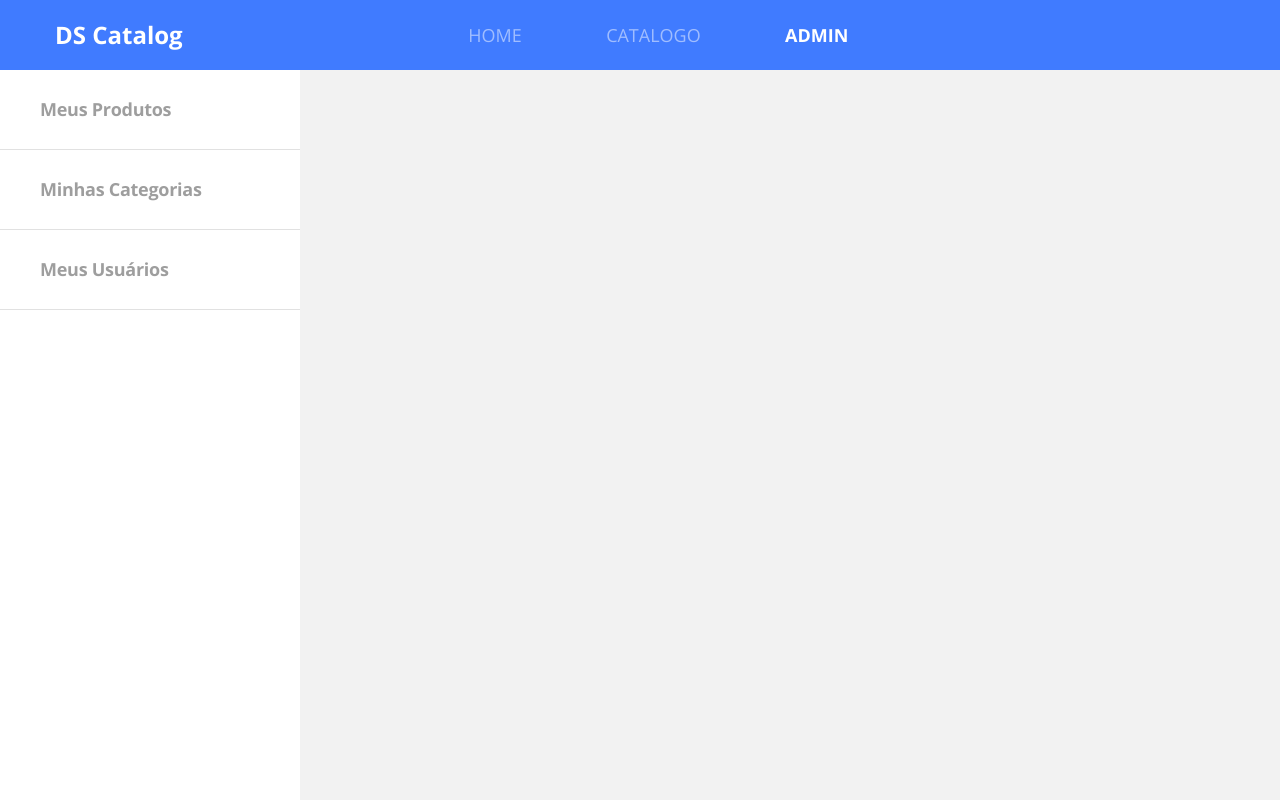
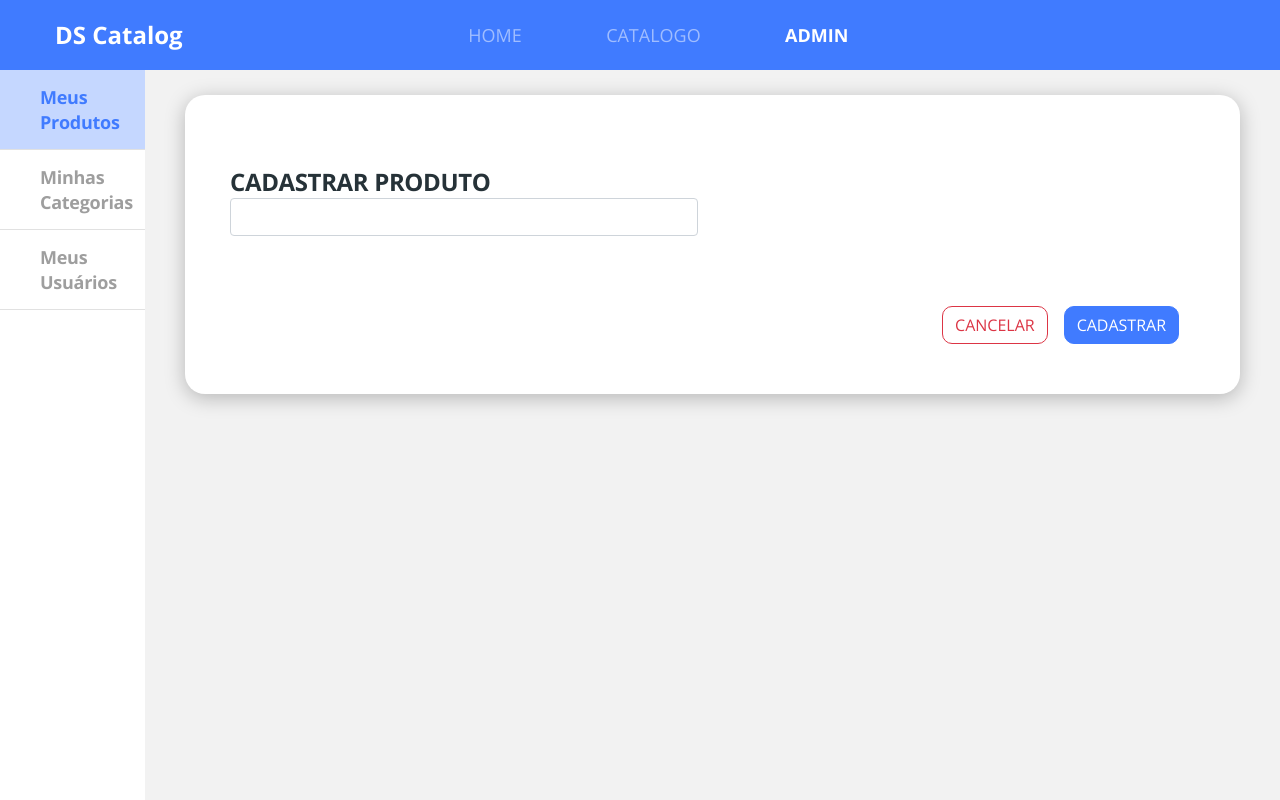
Before and after one commit to edsonalvesdev/dscatalog-bootcamp-devsuperior-2.0, a React (Create React App) app in the folder front-web/: page /admin/products/create in a window 1280 px wide. Built offline with nearby package versions, Linux system fonts and the light colour scheme.

Commit message:
Add base admin form structure

```diff
--- a/front-web/src/Routes.tsx
+++ b/front-web/src/Routes.tsx
@@ -1,4 +1,4 @@
-import { BrowserRouter, Switch, Route } from 'react-router-dom';
+import { BrowserRouter, Switch, Route, Redirect } from 'react-router-dom';
 import Navbar from './core/components/Navbar';
 import Admin from './pages/Admin';
 import Catalog from './pages/Catalog';
@@ -18,6 +18,7 @@
             <Route path="/products/:productId">
                 <ProductDetails />
             </Route>
+            <Redirect from="/admin" to="/admin/products" exact/>
             <Route path="/admin">
                 <Admin />
             </Route>
--- a/front-web/src/core/components/Navbar/index.tsx
+++ b/front-web/src/core/components/Navbar/index.tsx
@@ -11,17 +11,17 @@
         <div className="col-6 offset-2">
             <ul className="main-menu">
                 <li>
-                    <NavLink to="/" activeClassName="active" exact>
+                    <NavLink to="/" exact>
                         HOME
                     </NavLink>
                 </li>
                 <li>
-                    <NavLink to="/products" activeClassName="active">
+                    <NavLink to="/products">
                         CATALOGO
                     </NavLink>
                 </li>
                 <li>
-                    <NavLink to="/admin" activeClassName="active">
+                    <NavLink to="/admin">
                         ADMIN
                     </NavLink>
                 </li>
--- /dev/null
+++ b/front-web/src/pages/Admin/components/BaseForm/index..tsx
@@ -0,0 +1,36 @@
+import { useHistory } from 'react-router';
+import './styles.scss';
+
+type Props = {
+    title: string;
+    children: React.ReactNode;
+}
+
+const BaseForm = ({ title, children }: Props) => {
+    const history = useHistory();
+    const handleCancel = () => {
+        history.push('../')
+    }
+
+    return (
+        <div className="admin-base-form card-base">
+            <h1 className="base-form-title">
+                {title}
+            </h1>
+            {children}
+            <div className="base-form-actions">
+                <button
+                    className="btn btn-outline-danger border-radius-10 mr-3"
+                    onClick={handleCancel}
+                >
+                    CANCELAR
+                </button>
+                <button className="btn btn-primary border-radius-10 mr-3">
+                    CADASTRAR
+                </button>
+            </div>
+        </div>
+    );
+}
+
+export default BaseForm;
--- /dev/null
+++ b/front-web/src/pages/Admin/components/BaseForm/styles.scss
@@ -0,0 +1,18 @@
+.admin-base-form {
+    padding: 70px 45px 50px 45px;
+    border-radius: 20px;
+    width: 1055px;
+}
+
+.base-form-title {
+    font-size: 24px;
+    line-height: 33px;
+    letter-spacing: -0.015em;
+    color: #263238;
+    text-transform: uppercase;
+}
+
+.base-form-actions {
+    margin-top: 70px;
+    text-align: right;
+}
--- a/front-web/src/pages/Admin/components/Navbar/index..tsx
+++ b/front-web/src/pages/Admin/components/Navbar/index..tsx
@@ -1,16 +1,23 @@
+import { NavLink } from 'react-router-dom';
 import './styles.scss';
 
 const Navbar = () => (
     <nav className="admin-nav-container">
         <ul>
             <li>
-                <a href="link" className="admin-nav-item">Meus Produtos</a>
+                <NavLink to="/admin/products" className="admin-nav-item">
+                    Meus Produtos
+                </NavLink>
             </li>
             <li>
-                <a href="link" className="admin-nav-item">Minhas Categorias</a>
+                <NavLink to="/admin/categories" className="admin-nav-item">
+                    Minhas Categorias
+                </NavLink>
             </li>
             <li>
-                <a href="link" className="admin-nav-item">Meus Usuários</a>
+                <NavLink to="/admin/users" className="admin-nav-item">
+                    Meus Usuários
+                </NavLink>
             </li>
         </ul>
     </nav>
--- /dev/null
+++ b/front-web/src/pages/Admin/components/Products/Form/index.tsx
@@ -0,0 +1,15 @@
+import BaseForm from '../../BaseForm/index.';
+import './styles.scss';
+
+const Form = () => {
+    return (
+        <BaseForm title="cadastrar produto">
+            <div className="row">
+                <div className="col-6">
+                    <input type="text" className="form-control"/>
+                </div>
+            </div>
+        </BaseForm>
+    );
+}
+export default Form;
--- /dev/null
+++ b/front-web/src/pages/Admin/components/Products/List/index.tsx
@@ -0,0 +1,19 @@
+// import './styles.scss';
+
+import { useHistory } from "react-router-dom";
+
+const List = () => {
+    const history = useHistory();
+    const handleCreate = () => {
+        history.push('/admin/products/create');
+    }
+
+    return (
+        <div className="admin-products-list">
+            <button className="btn btn-primary btn-lg" onClick={handleCreate}>
+                ADICIONAR
+            </button>
+        </div>
+    );
+}
+export default List;
--- /dev/null
+++ b/front-web/src/pages/Admin/components/Products/index.tsx
@@ -0,0 +1,23 @@
+import { Route, Switch } from 'react-router';
+import List from './List';
+import Form from './Form';
+// import './styles.scss';
+
+const Products = () => {
+    return (
+        <div>
+            <Switch>
+                <Route path="/admin/products" exact>
+                    <List />
+                </Route>
+                <Route path="/admin/products/create">
+                    <Form />
+                </Route>
+                <Route path="/admin/products/:productId">
+                    <h1>Editar um produto</h1>
+                </Route>
+            </Switch>
+        </div>
+    );
+}
+export default Products;
--- a/front-web/src/pages/Admin/index.tsx
+++ b/front-web/src/pages/Admin/index.tsx
@@ -1,7 +1,25 @@
+import { Route, Switch } from 'react-router-dom';
 import Navbar from './components/Navbar/index.';
+import Products from './components/Products';
+import './styles.scss';
 
 const Admin = () => (
-    <Navbar />
+    <div className="admin-container">
+        <Navbar />
+        <div className="admin-content">
+            <Switch>
+                <Route path="/admin/products">
+                    <Products />
+                </Route>
+                <Route path="/admin/categories">
+                    <h1>categories</h1>
+                </Route>
+                <Route path="/admin/users">
+                    <h1>users</h1>
+                </Route>
+            </Switch>
+        </div>
+    </div>
 );
 
 export default Admin;
--- /dev/null
+++ b/front-web/src/pages/Admin/styles.scss
@@ -0,0 +1,8 @@
+.admin-container {
+    display: flex;
+}
+
+.admin-content {
+    padding: 25px 40px 45px 40px;
+    flex: 1;
+}
```
Also changed, not shown: front-web/src/pages/Admin/components/Products/Form/styles.scss (added).
